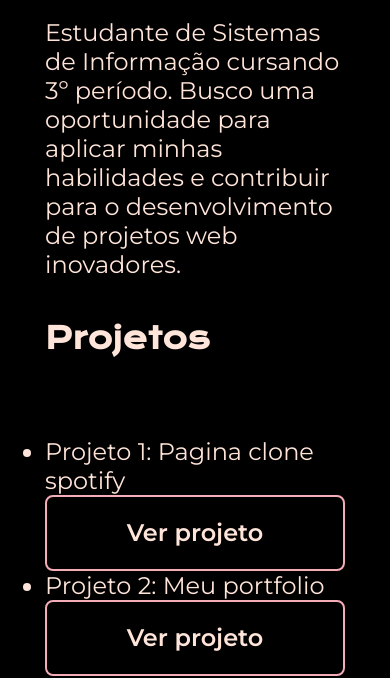
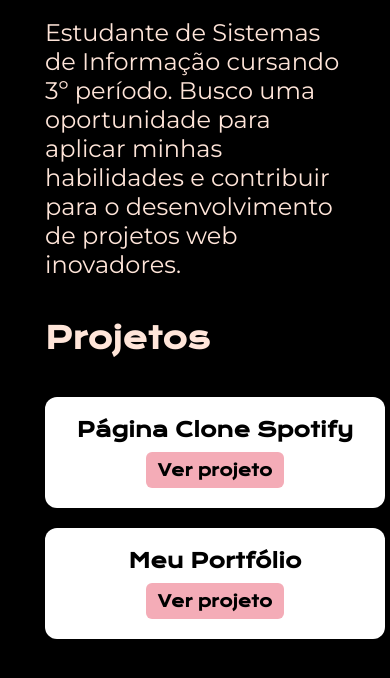
Before and after one commit to JoyceCruz05/meu-portfolio, a plain HTML site: page curriculo.html in a window 390 px wide. Shown: the part 428-1106 px from the top of the page. Drawn offline with nearby package versions, Linux system fonts and the light colour scheme.

Commit message:
Melhorando a seção de projetos com novo layout e responsividade

```diff
--- a/curriculo.html
+++ b/curriculo.html
@@ -22,19 +22,18 @@
             <p class="apresentacao__conteudo__texto">
                  Estudante de Sistemas de Informação cursando 3º período. Busco uma oportunidade para aplicar minhas habilidades e contribuir para o desenvolvimento de projetos web inovadores.
             </p>
-            <h2  class="apresentacao__conteudo__titulo">Projetos</h2>
-            <p class="apresentacao__conteudo__texto">
-                <ul class="apresentacao__conteudo__texto">
-                    <li>
-                        Projeto 1: Pagina clone spotify
-                        <a class="apresentacao__links__link" href="https://github.com/JoyceCruz05/imers-o-spotify">Ver projeto</a>
-                    </li>
-                    <li>
-                        Projeto 2: Meu portfolio
-                        <a class="apresentacao__links__link" href="https://github.com/JoyceCruz05/meu-portfolio">Ver projeto</a>
-                    </li>
-                </ul>
-            </p>
+            <h2 class="apresentacao__conteudo__titulo">Projetos</h2>
+            <div class="projetos">
+                <div class="projeto">
+                    <h3>Página Clone Spotify</h3>
+                    <a class="projeto__link" href="https://github.com/JoyceCruz05/imers-o-spotify" target="_blank">Ver projeto</a>
+                </div>
+                <div class="projeto">
+                    <h3>Meu Portfólio</h3>
+                    <a class="projeto__link" href="https://github.com/JoyceCruz05/meu-portfolio" target="_blank">Ver projeto</a>
+                </div>
+            </div>
+
             <h2 class="apresentacao__conteudo__titulo">Minhas Habilidades</h2>
             <div class="habilidades">
                 <div class="habilidade">
--- a/styles/style.css
+++ b/styles/style.css
@@ -2,23 +2,22 @@
 
 * {
     margin: 0;
-padding:0;
+    padding: 0;
 }
 
 :root {
-    --cor-primaria:#000000;
-    --cor-secundaria:#FFE5D9;
-    --cor-terciaria:#F4ACB7;
+    --cor-primaria: #000000;
+    --cor-secundaria: #FFE5D9;
+    --cor-terciaria: #F4ACB7;
     --cor-footer: #F4ACB7;
-
     --fonte-primaria: 'Montserrat', sans-serif;
-    --fonte-secundaria:"Krona One", sans-serif;
+    --fonte-secundaria: "Krona One", sans-serif;
 }
 
 body {
     box-sizing: border-box;
     background-color: var(--cor-primaria);
-    color:var(--cor-secundaria);
+    color: var(--cor-secundaria);
 }
 
 .cabecalho {
@@ -68,12 +67,12 @@ body {
     font-family: var(--fonte-primaria);
 }
 
-.apresentacao__conteudo__lista{
+.apresentacao__conteudo__lista {
     font-size: 2em;
     margin-right: 10px;
 }
 
-.apresentacao__conteudo__acesso{
+.apresentacao__conteudo__acesso {
     display: flex;
     font-family: var(--fonte-secundaria);
     font-weight: 400;
@@ -88,7 +87,7 @@ body {
 .apresentacao__links {
     display: flex;
     flex-direction: row;
-        justify-content:flex-start;
+    justify-content: flex-start;
     gap: 20px;
     flex-wrap: wrap;
 }
@@ -106,7 +105,7 @@ body {
     font-weight: 600;
     padding: 21.5px 0;
     text-decoration: none;
-        color:var(--cor-secundaria);
+    color: var(--cor-secundaria);
     font-family: var(--fonte-primaria);
 }
 
@@ -121,7 +120,6 @@ body {
     display: flex;
     justify-content: flex-start;
     gap: 30px;
-    padding-left: 12%;
 }
 
 .habilidade {
@@ -145,8 +143,8 @@ body {
 }
 
 footer {
-    background-color: #333;
-    color: var(--cor-footer);
+    background-color: var(--cor-footer);
+    color: #000000;
     font-family: var(--fonte-secundaria);
     text-align: center;
     padding: 20px 0;
@@ -157,11 +155,11 @@ body {
 
 @media (max-width: 1200px) {
     .cabecalho {
-        padding: 10%
+        padding: 10%;
     }
 
     .cabecalho__menu {
-        justify-content:center;
+        justify-content: center;
     }
 
     .apresentacao {
@@ -173,3 +171,48 @@ body {
         width: auto;
     }
 }
+
+/* Novas Alterações para a seção de Projetos */
+.projetos {
+    display: flex;
+    flex-direction: column;
+    gap: 20px; /* Espaçamento entre os projetos */
+}
+
+.projeto {
+    background-color: #fff; /* Rosa vibrante */
+    padding: 20px;
+    border-radius: 12px;
+    box-shadow: 3px 3px 15px rgba(0, 0, 0, 0.2);
+    transition: transform 0.3s ease-in-out;
+    text-align: center;
+    width: 300px; /* Define um tamanho fixo para manter a organização */
+    color: #000000;
+    font-family: var(--fonte-secundaria);
+}
+
+.projeto:hover {
+    transform: scale(1.05); /* Efeito ao passar o mouse */
+}
+
+.projeto h3 {
+    margin: 0 0 10px;
+    font-size: 20px;
+    font-family: var(--fonte-secundaria);
+}
+
+.projeto__link {
+    display: inline-block;
+    text-decoration: none;
+    background-color: var(--cor-terciaria);
+    color: #000000;
+    padding: 8px 12px;
+    border-radius: 6px;
+    font-weight: bold;
+    transition: background-color 0.3s, color 0.3s;
+}
+
+.projeto__link:hover {
+    background-color: #000000;
+    color: white;
+}
```
Lines whose indentation alone changed are shown as unchanged.
